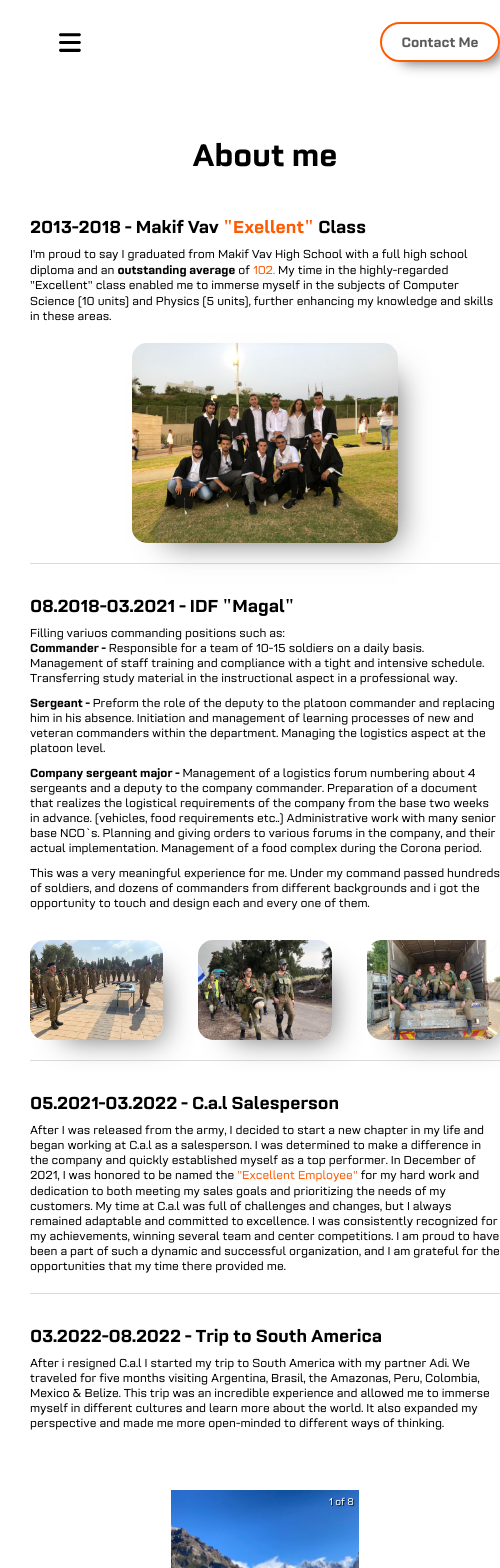
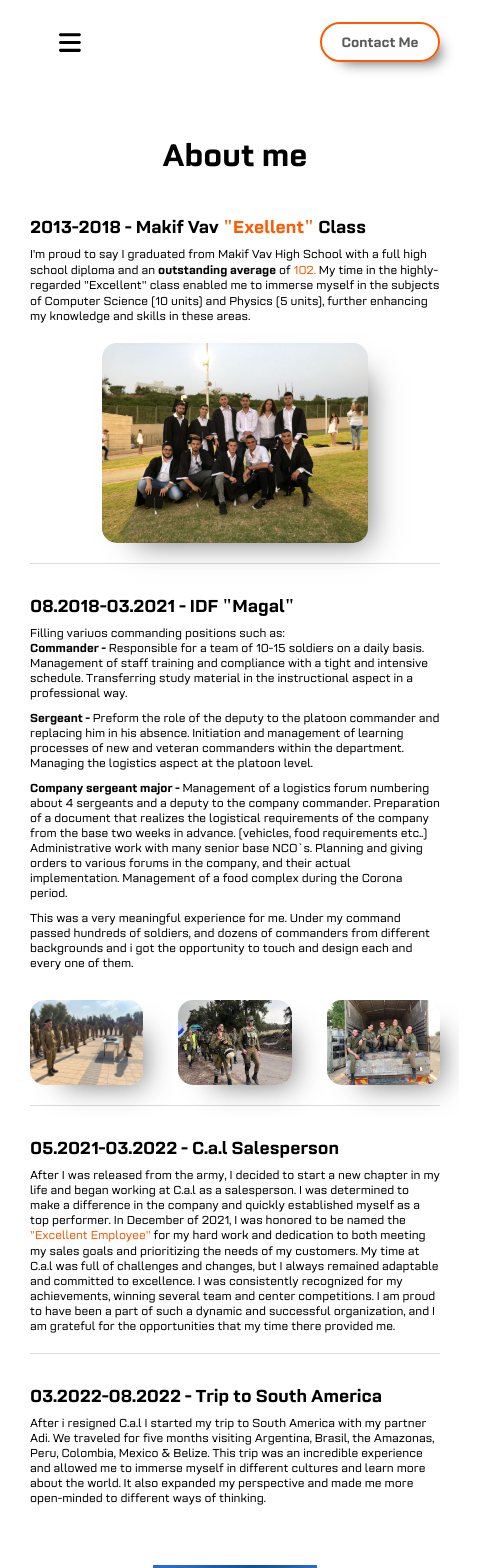
Before and after one commit to MatanAmzaleg/Portfolio, a React (Create React App) app: page /#/about in a window 390 px wide. Shown: the top 1568 px of the page, 500 px wide, since content can reach past the window. Built offline with nearby package versions, Linux system fonts and the light colour scheme.

Commit message:
about me responsive2

```diff
--- a/src/scss/views/about.scss
+++ b/src/scss/views/about.scss
@@ -59,7 +59,7 @@
         }
       }
       img {
-        height: 100px;
+        height: 85px;
         box-shadow: 17px 16px 29px -17px rgba(61, 61, 61, 0.75);
         border-radius: 15px;
         transition: scale 0.3s;
```
